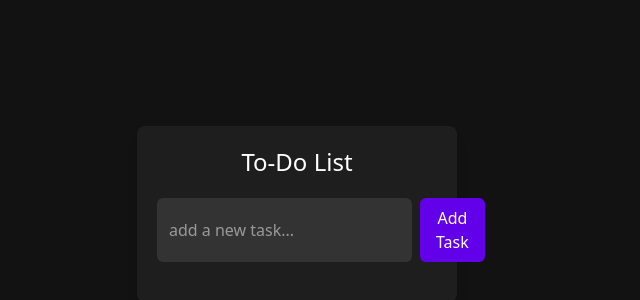
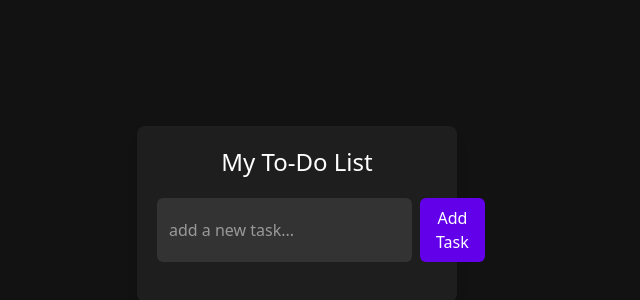
Before and after one commit to Abdulrahmanvisit/todo-list-Tailwind-CSS, a website: page index.html in a window 1280 px wide. Shown: the part 186-486 px from the top of the page, without its empty margins (343-983 px from the left). Drawn offline with Linux system fonts and the light colour scheme.

Commit message:
title modification

```diff
--- a/index.html
+++ b/index.html
@@ -17,7 +17,7 @@
     class="font-sans bg-[#121212] text-white flex justify-center items-center h-screen"
   >
     <div class="bg-[#1e1e1e] p-5 rounded-lg w-80 shadow-lg">
-      <h1 class="text-center mb-5 text-2xl">To-Do List</h1>
+      <h1 class="text-center mb-5 text-2xl">My To-Do List</h1>
       <div class="flex flex-col sm:flex-row gap-2 mb-5">
         <input
           id="todo-input"
```
